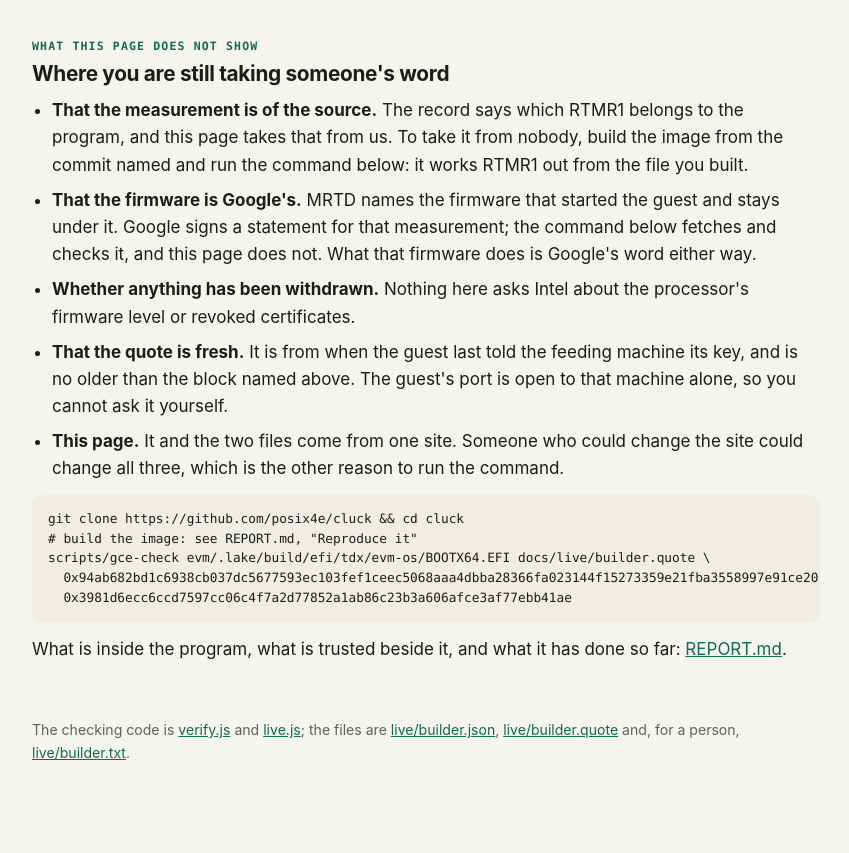
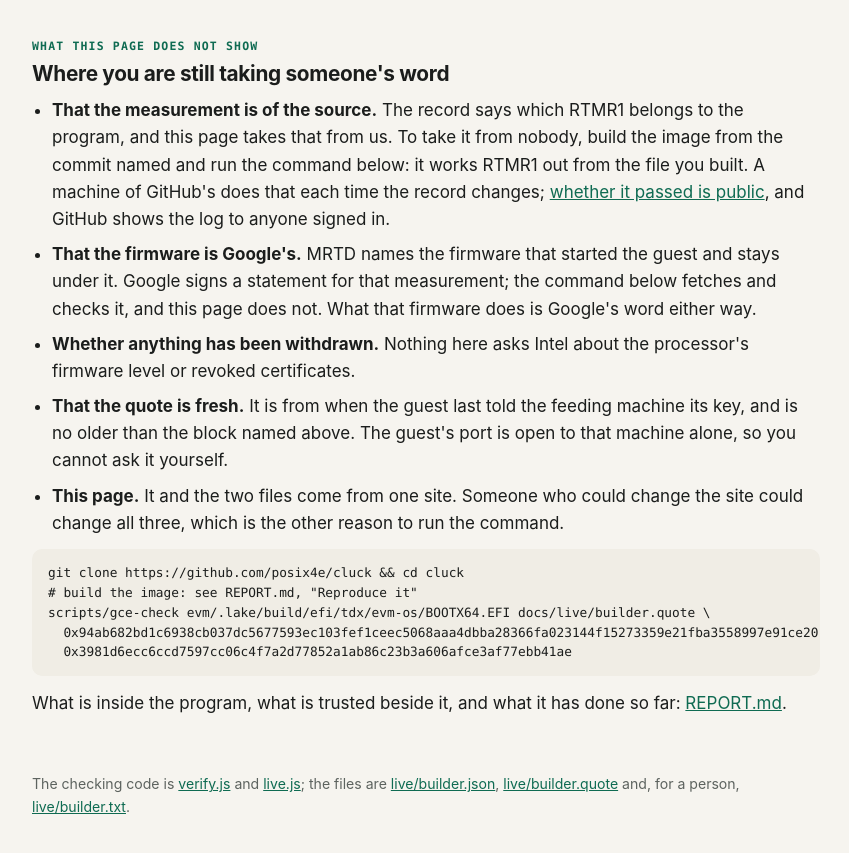
Before and after one commit to posix4e/cluck, a plain HTML site: page docs/live.html in a window 1280 px wide. Shown: the part 1739-2592 px from the top of the page, without its empty margins (214-1063 px from the left). Drawn offline with Linux system fonts and the light colour scheme; no server answers.

Commit message:
The image built on GitHub's machine is the file the guest runs
Run 45508371373 of the new workflow built the image from the commit docs/live/builder.json names,
on GitHub's ubuntu-24.04 runner, and got the SHA-256 the record names (bfd47e1d…e0629dde); the
guest's quote then passed scripts/gce-check against the file built there. REPORT.md, TODO.md and
the page said the image had been built on one machine only; they now say two, and what the two
still share: the same release of Lean, whose compilers do the compiling, and the same ready-made
modules of mathlib.

Not run after the page's change: a browser on the page as GitHub serves it. evm/demo/test-live.mjs,
which runs the page's checks under node, passes.

```diff
--- a/docs/live.html
+++ b/docs/live.html
@@ -104,7 +104,10 @@
     <ul>
       <li><strong>That the measurement is of the source.</strong> The record says which RTMR1 belongs to the
         program, and this page takes that from us. To take it from nobody, build the image from the commit
-        named and run the command below: it works RTMR1 out from the file you built.</li>
+        named and run the command below: it works RTMR1 out from the file you built. A machine of GitHub's
+        does that each time the record changes;
+        <a href="https://github.com/posix4e/cluck/actions/workflows/image.yml">whether it passed is public</a>,
+        and GitHub shows the log to anyone signed in.</li>
       <li><strong>That the firmware is Google's.</strong> MRTD names the firmware that started the guest and
         stays under it. Google signs a statement for that measurement; the command below fetches and checks it,
         and this page does not. What that firmware does is Google's word either way.</li>
```
Also changed, not shown: 2 other files.
